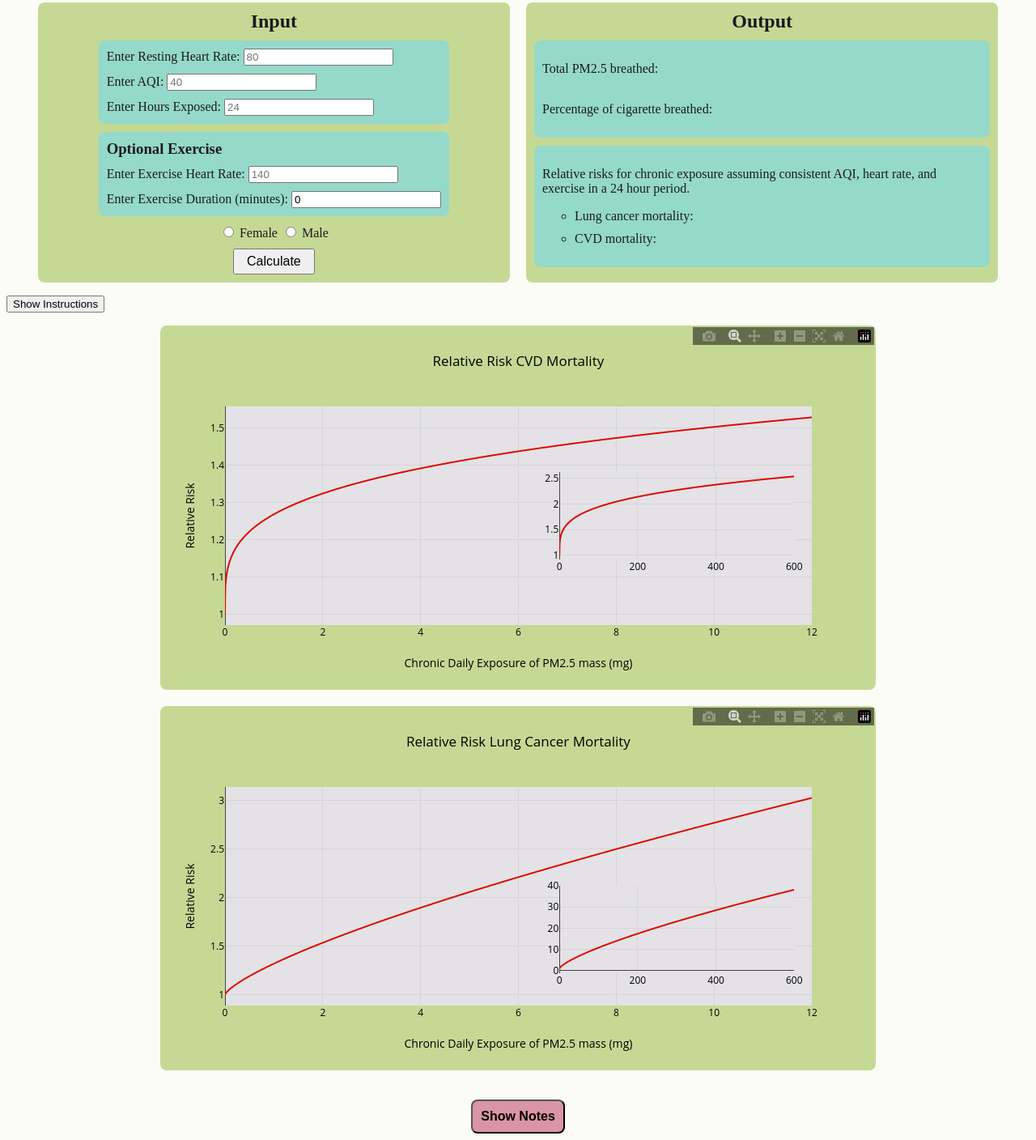
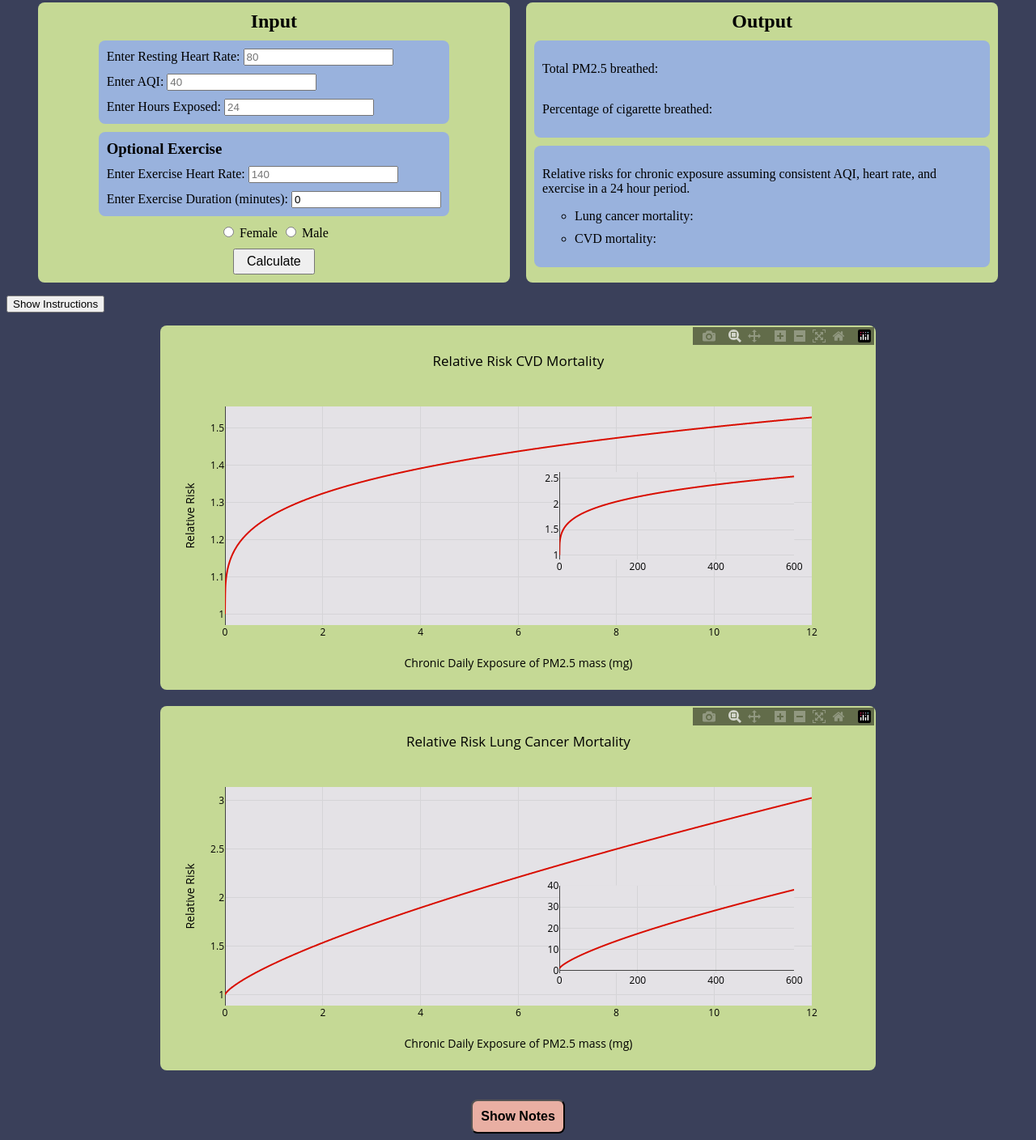
Before and after one commit to gregoryls/exercise-air-quality, a website built with webpack: page src/index.html in a window 1280 px wide. Shown: the part 58-1466 px from the top of the page at 81% size. Built offline with nearby package versions, Linux system fonts and the light colour scheme.

Commit message:
update css for new color scheme

```diff
--- a/src/index.js
+++ b/src/index.js
@@ -6,7 +6,6 @@ import * as dom from "./DOM";
 // see if importing to dom could steamline some pieces
 // cleanup
 // clean up exports
-// change refs to be toggled
 
 const instructionsButton = document.getElementById(
   "calculatorInstructionsButton"
--- a/src/style.css
+++ b/src/style.css
@@ -1,11 +1,11 @@
 body {
-  background-color: #fbfcf5;
+  background-color: #3a405a;
   display: flex;
   flex-direction: column;
   align-items: center;
   gap: 16px;
   min-height: 100vh;
-  color: #1b1b1e;
+  color: #ffffff;
 }
 
 h1,
@@ -28,6 +28,7 @@ h2 {
 
   gap: 10px;
   background-color: #c5d995;
+  color: #000000;
   border-radius: 8px;
 }
 
@@ -39,7 +40,7 @@ h2 {
 
 #restingWrap,
 #exerciseWrap {
-  background-color: #95d9cb;
+  background-color: #99b2dd;
   border-radius: 8px;
   /* width: 200px; */
   display: flex;
@@ -68,6 +69,7 @@ h2 {
 
 #calculatorOutput {
   background-color: #c5d995;
+  color: #000000;
   padding: 10px;
   /* width: 450px; */
   border-radius: 8px;
@@ -78,7 +80,7 @@ h2 {
 
 #massCigaretteOutput,
 #relativeRisks {
-  background-color: #95d9cb;
+  background-color: #99b2dd;
   border-radius: 8px;
   padding: 10px;
 }
@@ -103,6 +105,7 @@ h2 {
 #calculatorInstructions {
   display: none;
   background-color: #c5d995;
+  color: #000000;
   padding: 10px;
   border-radius: 8px;
 }
@@ -111,18 +114,6 @@ h2 {
 }
 #calculatorInstructions ul li:not(:last-child) {
   margin-bottom: 10px;
-}
-
-#notesButton {
-  padding: 10px;
-  font-size: 16px;
-  font-weight: 550;
-  background-color: #d995a3;
-  border-radius: 8px;
-  cursor: pointer;
-}
-#notesButton:hover {
-  background-color: #c0808d;
 }
 
 #plotContent {
@@ -135,9 +126,22 @@ h2 {
   margin-bottom: 20px;
 }
 
+#notesButton {
+  padding: 10px;
+  font-size: 16px;
+  font-weight: 550;
+  background-color: #e9afa3;
+  border-radius: 8px;
+  cursor: pointer;
+}
+#notesButton:hover {
+  background-color: #c0808d;
+}
+
 #notes {
   display: none;
   background-color: #c5d995;
+  color: #000000;
   padding: 10px;
   border-radius: 8px;
 }
```
